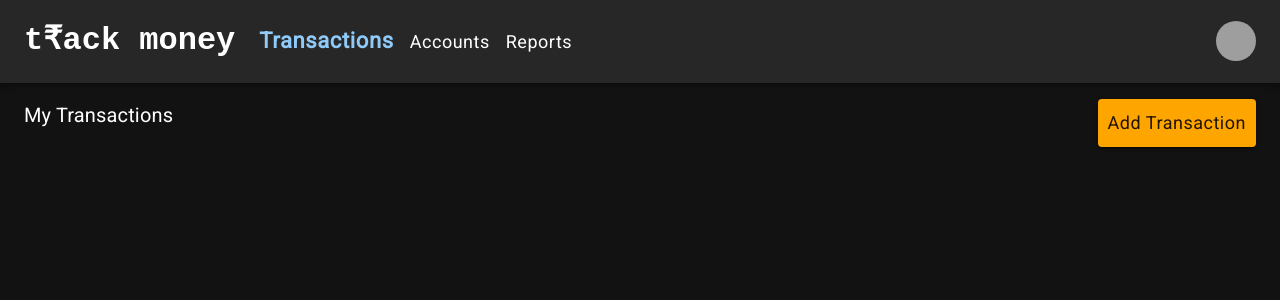
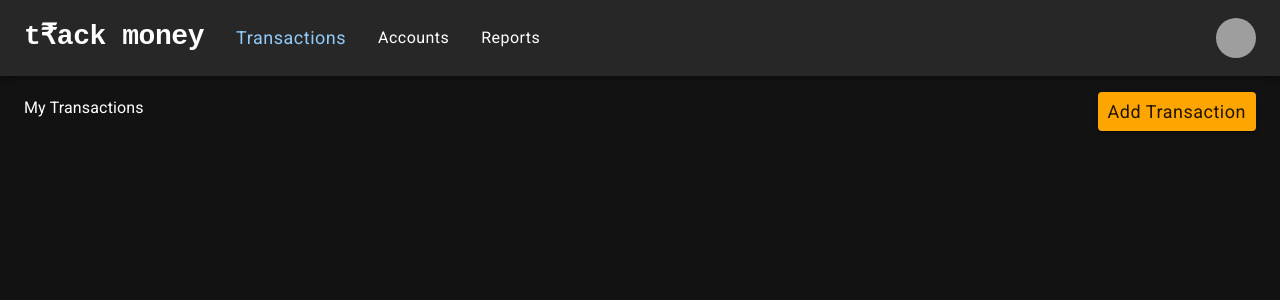
Before and after one commit to rohitbhati-rb/track-money, a React (Create React App) app: page /transactions in a window 1280 px wide. Shown: the top 300 px of the page. Built offline with nearby package versions, Linux system fonts and the light colour scheme; grey boxes are pictures that could not be loaded.

Commit message:
made font size changes

```diff
--- a/src/components/AllTransactions.jsx
+++ b/src/components/AllTransactions.jsx
@@ -50,7 +50,7 @@ const Transactions = () => {
     newTxn.createdAt = (new Date()).getTime();
     txns.push(newTxn)
     if (Update_Account_Balance_On_Txn(accounts, setAccounts, newTxn)) {
-      txns.sort((a,b) => b.createdAt - a.createdAt)
+      txns.sort((a, b) => b.createdAt - a.createdAt)
       setTransactions(txns)
     } else {
       console.log("Error: Unable to add transaction")
@@ -81,15 +81,15 @@ const Transactions = () => {
   }
 
   return (
-    <Container maxWidth="xl" sx={{ marginTop: 2 }}>
-      <Box sx={{ display: "flex", justifyContent: "space-between" }}>
-        <Typography variant="h6" gutterBottom component="div" sx={{ marginBottom: 2 }}>
+    <Container maxWidth="xl" sx={{ marginTop: 2, marginBottom: '60px' }}>
+      <Box sx={{ display: "flex", justifyContent: "space-between", alignItems: "center" }}>
+        <Typography variant="p" gutterBottom component="p">
           {MY_TRANSACTIONS}
         </Typography>
         <Button
           size='small'
           variant='contained'
-          sx={{ textTransform: "none", background: "orange", fontSize: 18 }}
+          sx={{ textTransform: "none", background: "orange", fontSize: { xs: 14, md: 18 } }}
           onClick={() => OpenTxnDialog(null)}
         >
           {ADD_TRANSACTION}
--- a/src/components/BottomNav.jsx
+++ b/src/components/BottomNav.jsx
@@ -23,8 +23,13 @@ export default function BottomNav() {
   }, [location])
 
   return (
-    <Paper sx={{ position: 'sticky', bottom: 0, left: 0, right: 0 }}>
+    <Paper sx={{ width: "100%", position: 'fixed', bottom: 0 }}>
       <BottomNavigation
+        sx={{
+          height: '50px',
+          marginTop: 0.35,
+          borderTopColor: 'grey'
+        }}
         showLabels
         value={value}
         onChange={(e, newValue) => {
--- a/src/components/ManageAccounts.jsx
+++ b/src/components/ManageAccounts.jsx
@@ -84,15 +84,15 @@ const ManageAccounts = () => {
     Delete_Account_And_Related_Txn(accounts, setAccounts, transactions, setTransactions, accId)
   }
   return (
-    <Container maxWidth="xl" sx={{ marginTop: 2 }}>
+    <Container maxWidth="xl" sx={{ marginTop: 2, marginBottom: '60px' }}>
       <Box sx={{ display: "flex", justifyContent: "space-between" }}>
-        <Typography variant="h6" gutterBottom component="div" sx={{ marginBottom: 2 }}>
+        <Typography variant="p" gutterBottom component="p">
           {MY_ACCOUNTS}
         </Typography>
         <Button
           size='small'
           variant='contained'
-          sx={{ textTransform: "none", background: "orange", fontSize: 18 }}
+          sx={{ textTransform: "none", background: "orange", fontSize: { xs: 14, md: 18 } }}
           onClick={() => OpenAccDialog(null)}
         >
           {ADD_ACCOUNT}
@@ -101,35 +101,35 @@ const ManageAccounts = () => {
       <Box sx={{ height: "100%", width: "100%" }}>
         {accounts.map((val, idx) => (
           <Card sx={{ margin: "15px 0", display: "flex", justifyContent: "space-between" }} key={idx}>
-            <CardContent>
-              <Typography sx={{ fontSize: 16 }} variant="p" component="div">
+            <CardContent sx={{paddingY:1}}>
+              <Typography sx={{ fontSize: { xs: 14, md: 16 } }} variant="p" component="div">
                 {val.name}
                 <Typography sx={{ fontSize: 10 }} color="text.secondary" variant="p" component="span">
                   {val.isCreditCard ? " Credit Card" : ""}
                 </Typography>
               </Typography>
 
-              <Typography sx={{ fontSize: 14 }} color="text.secondary" variant="p" component="div">
+              <Typography sx={{ fontSize: { xs: 12, md: 14 } }} color="text.secondary" variant="p" component="div">
                 {val.isCreditCard ? "Credit Limit: " : "Opening Balance: "}
                 <Typography variant='p' sx={{ display: "inline" }} color="text.primary">
                   ₹ {val.isCreditCard ? val.creditLimit : val.openingBalance}
                 </Typography>
               </Typography>
 
-              <Typography sx={{ fontSize: 14 }} color="text.secondary" variant="p" component="div">
+              <Typography sx={{ fontSize: { xs: 12, md: 14 } }} color="text.secondary" variant="p" component="div">
                 {val.isCreditCard ? "Credit Balance: " : "Current Balance: "}
                 <Typography variant='p' sx={{ display: "inline" }} color="text.primary">
                   ₹ {val.isCreditCard ? val.creditBalance : val.balance}
                 </Typography>
               </Typography>
 
-              <Typography component='span' sx={{ fontSize: 12 }} color="text.secondary">
+              <Typography component='span' sx={{ fontSize: { xs: 11, md: 12 } }} color="text.secondary">
                 Date Added: {getFormattedDate(val.createdAt)}
               </Typography>
             </CardContent>
             <CardActions sx={{ display: "flex", flexDirection: "column", justifyContent: "center", alignItems: "flex-end" }}>
-              <Button variant='text' size="small" onClick={() => OpenAccDialog(val)}>Edit</Button>
-              <Button variant='text' size="small" onClick={() => OpenAccDeleteDialog(val.id)}>Delete</Button>
+              <Button sx={{ textTransform: 'none' }} variant='text' size="small" onClick={() => OpenAccDialog(val)}>Edit</Button>
+              <Button sx={{ textTransform: 'none' }} variant='text' size="small" onClick={() => OpenAccDeleteDialog(val.id)}>Delete</Button>
             </CardActions>
           </Card>
         ))}
--- a/src/components/Navbar.jsx
+++ b/src/components/Navbar.jsx
@@ -62,25 +62,25 @@ const Navbar = (props) => {
   };
 
   return (
-    <AppBar position="static">
+    <AppBar position="sticky">
       <Container maxWidth="xxl">
         <Toolbar disableGutters>
           <Typography
-            variant="h5"
+            variant="h1"
             noWrap
             component="a"
             onClick={() => navigate(ROUTES[0], { replace: false })}
             sx={{
               ...COMMON_NAVBAR_SETTINGS,
               display: { xs: 'none', md: 'flex' },
-              fontSize: 32,
+              fontSize: 28,
               cursor: "pointer"
             }}
           >
             {APP_NAME}
           </Typography>
           <Typography
-            variant="h5"
+            variant="h1"
             noWrap
             component="a"
             href={ROUTES[0]}
@@ -89,7 +89,7 @@ const Navbar = (props) => {
               ml: 0.5,
               display: { xs: 'flex', md: 'none' },
               flexGrow: 1,
-              fontSize: 26,
+              fontSize: 22,
             }}
           >
             {APP_NAME}
@@ -100,12 +100,13 @@ const Navbar = (props) => {
                 key={idx}
                 onClick={() => handleNavClick(idx)}
                 sx={{
+                  mx: 1,
                   my: 2,
                   display: 'block',
                   textTransform: "none",
                   color: value === idx ? '#90caf9' : 'white',
-                  fontWeight: value === idx ? "900" : "400",
-                  fontSize: value === idx ? 22 : 18,
+                  fontWeight: "400",
+                  fontSize: value === idx ? 18 : 16,
                 }}
               >
                 {val}
@@ -119,7 +120,7 @@ const Navbar = (props) => {
               </IconButton>
             </Tooltip>
             <Menu
-              sx={{ mt: '45px' }}
+              sx={{ mt: 5 }}
               id="menu-appbar"
               anchorEl={anchorElUser}
               anchorOrigin={originObject}
--- a/src/components/cards/ExpenseCard.jsx
+++ b/src/components/cards/ExpenseCard.jsx
@@ -24,10 +24,10 @@ const ExpenseCard = ({ data, OpenTxnDialog }) => {
         }
       }}>
         <Typography component="div" sx={{ display: "flex", justifyContent: "space-between" }}>
-          <Typography variant="h6" component="div">
+          <Typography variant="p" component="div">
             {isIncome ? data.payer : data.payee}
           </Typography>
-          <Typography variant="h6" component="div" sx={{ color: isIncome ? "#00e676" : "#ff5252" }}>
+          <Typography variant="p" component="div" sx={{ color: isIncome ? "#00e676" : "#ff5252" }}>
             {isIncome ? '+' : '-'} ₹{data.amount}
           </Typography>
         </Typography>
@@ -35,7 +35,7 @@ const ExpenseCard = ({ data, OpenTxnDialog }) => {
           <Typography sx={{ fontSize: 12, maxWidth: "50%" }} color="text.secondary" variant="p" component="div">
             {data.description}
           </Typography>
-          <Typography sx={{ fontSize: 14 }} variant="p" component="div">
+          <Typography sx={{ fontSize: { xs: 12, md: 14 } }} variant="p" component="div">
             {data.account.name}
           </Typography>
         </Typography>
--- a/src/constants.js
+++ b/src/constants.js
@@ -79,7 +79,7 @@ export const TxnTagsMenuProps = {
 
 // Cards constants
 export const COMMON_CARD_CSS = {
-  margin: "15px 0",
+  margin: "10px 0",
   display: "flex",
   justifyContent: "space-between",
   borderLeft: "3px solid",
@@ -87,9 +87,7 @@ export const COMMON_CARD_CSS = {
   borderColor: "#40c4ff",
 };
 export const COMMON_CARD_CHIP_CSS = {
-  background: "#40c4ff",
   color: "black",
   marginRight: 1,
-  fontWeight: "bold",
   fontSize: 10
 }
```
